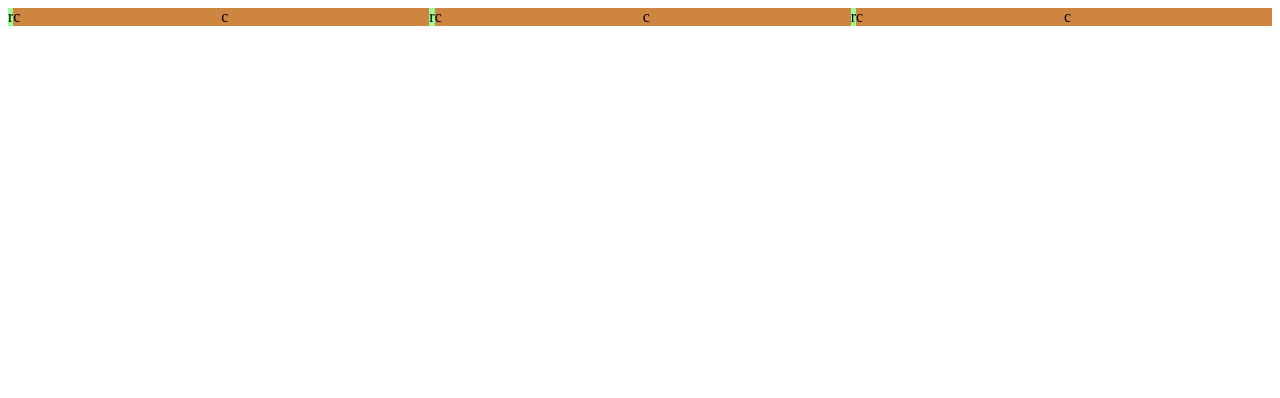
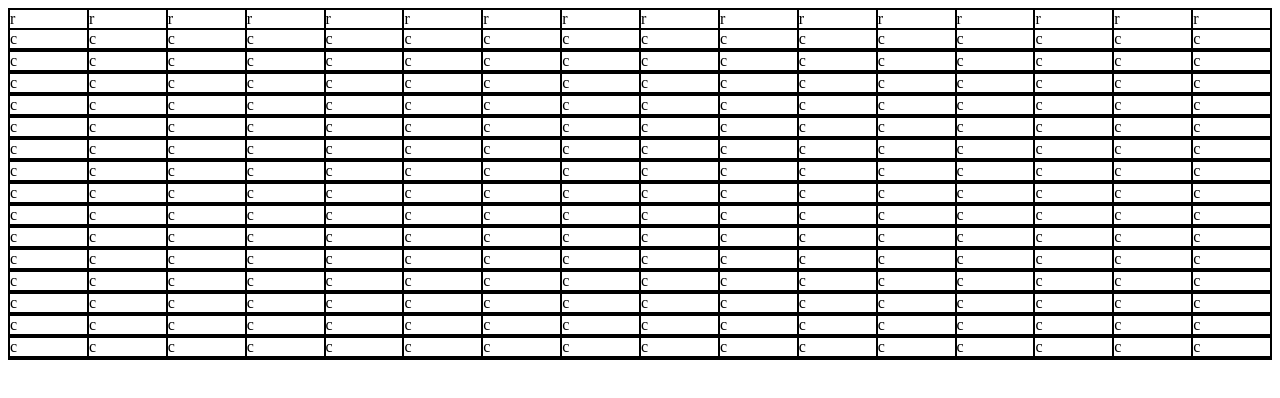
Before and after one commit to amina-abdulsalam/etch-a-sketch, a plain HTML site: page index.html in a window 1280 px wide. Drawn offline with Linux system fonts and the light colour scheme.

Commit message:
Fixed flexbox grid creation (tweak borders)

```diff
--- a/script.js
+++ b/script.js
@@ -23,4 +23,4 @@ function makeSquares(numOfSquares) {
     }
 }
 
-makeSquares(3);
+makeSquares(16);
--- a/style.css
+++ b/style.css
@@ -1,15 +1,21 @@
 .container {
     display: flex;
+    border-top: 2px solid black;
+    border-bottom: 2px solid black;
+    border-left: 2px solid black;
 }
 
 .row {
-    flex: 1;
     display: flex;
-    background-color: palegreen;
+    flex-direction: row;
+    flex-wrap: wrap;
+    width: 90%;
+    border-right: 2px solid black;
 }
 
 .col {
-    flex: 1;
-    flex-direction: column;
-    background-color: peru;
+    flex-basis: 100%;
+    border-bottom: 2px solid black;
+    border-top: 2px solid black;
+
 }
```
